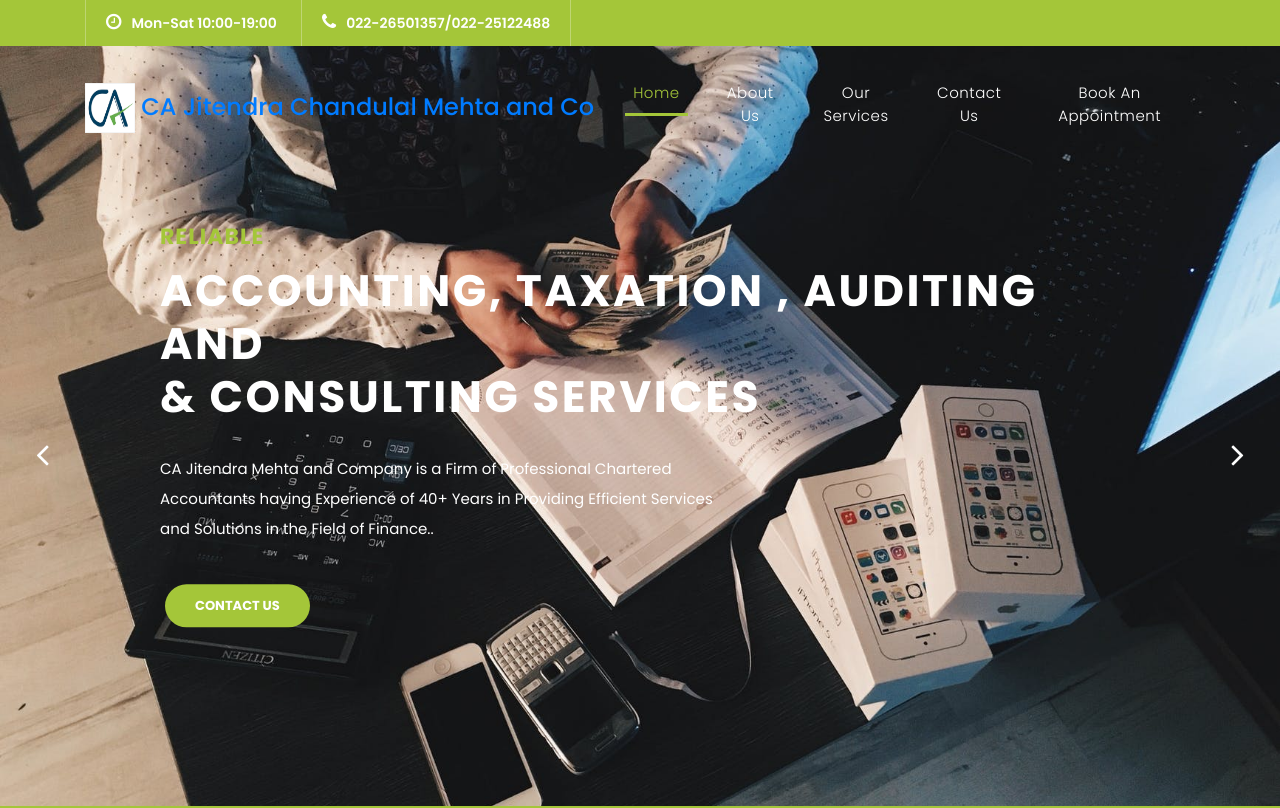
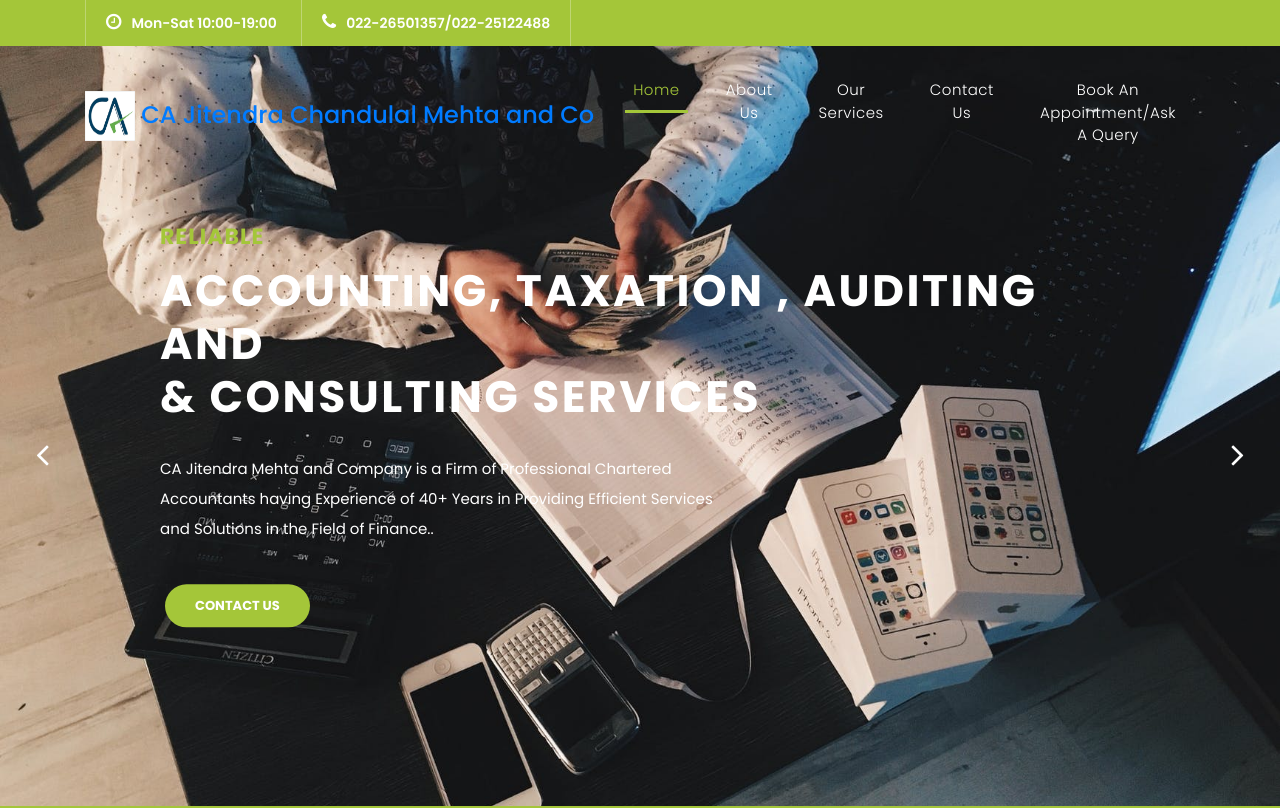
Before and after one commit to jcmca/Firm, a plain HTML site: page index.html in a window 1280 px wide. Shown: the top 808 px of the page. Drawn offline with Linux system fonts and the light colour scheme.

Commit message:
Update index.html

```diff
--- a/index.html
+++ b/index.html
@@ -81,7 +81,7 @@ https://templatemo.com/tm-545-finance-business
                 <a class="nav-link" href="contact.html">Contact Us</a>
               </li>
 	      <li class="nav-item">
-                <a class="nav-link" href="https://docs.google.com/forms/d/e/1FAIpQLSdWrkSCgCPExsqvHw2ddFdU_j7wN-5mzHzBaXEBT5qRQqb-RA/viewform?usp=sf_link">Book an Appointment</a>
+                <a class="nav-link" href="https://docs.google.com/forms/d/e/1FAIpQLSdWrkSCgCPExsqvHw2ddFdU_j7wN-5mzHzBaXEBT5qRQqb-RA/viewform?usp=sf_link">Book an Appointment/Ask a Query</a>
               </li>
             </ul>
           </div>
```
